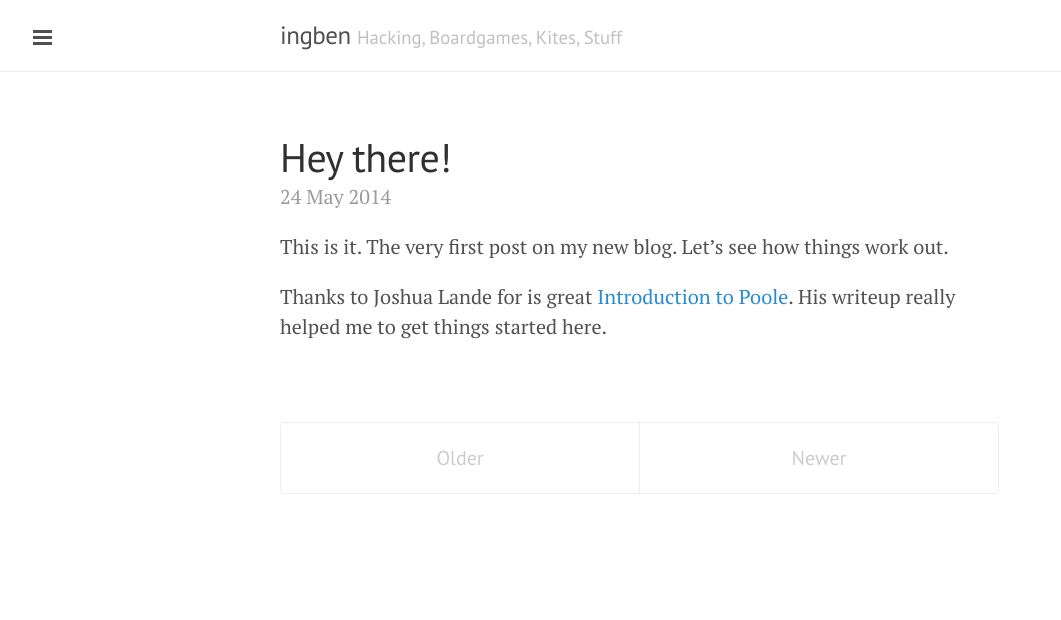
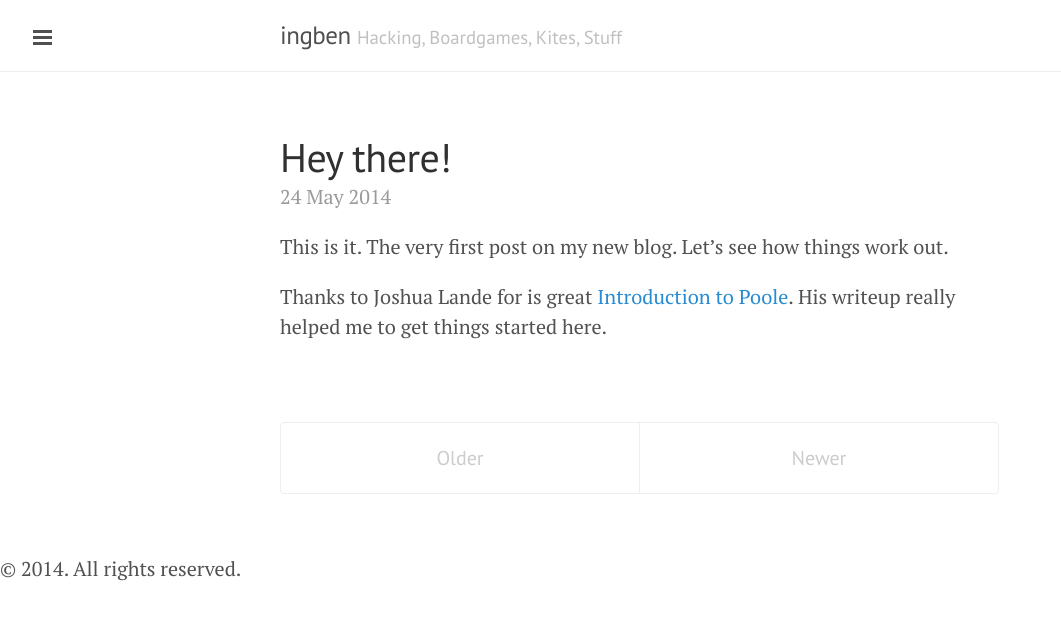
Before and after one commit to gitter-badger/ingben.github.io, a Jekyll site: the page built from index.html, in a window 1280 px wide. Shown: the top 620 px of the page, without its empty margins (0-1061 px from the left). Built offline with Jekyll 4.4.1, drawn with Linux system fonts in a browser that asks for light colours; Markdown is read by kramdown in place of the engine named in the settings; the list of posts is cut into pages by our own code.

Commit message:
Update default.html

```diff
--- a/_layouts/default.html
+++ b/_layouts/default.html
@@ -28,5 +28,12 @@
 
     <label for="sidebar-checkbox" class="sidebar-toggle"></label>
 
+    <div class="footer">
+        <p>
+          &copy; {{ site.time | date: '%Y' }}. All rights reserved.
+        </p>
+      </div>
+    </div>
+
   </body>
 </html>
```
